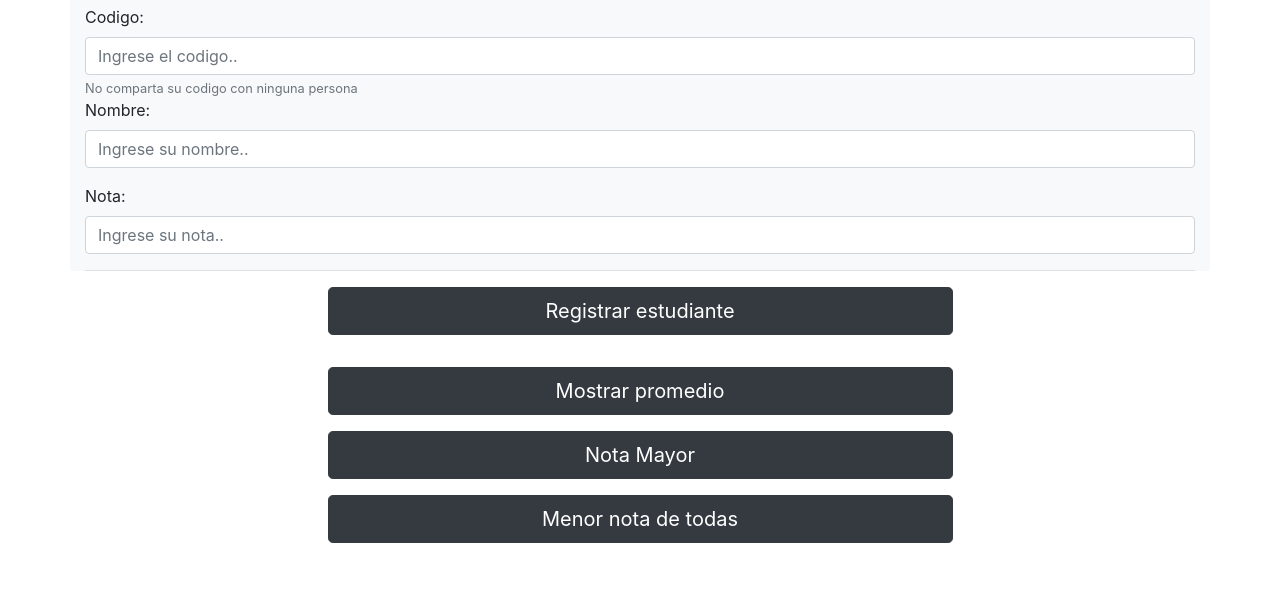
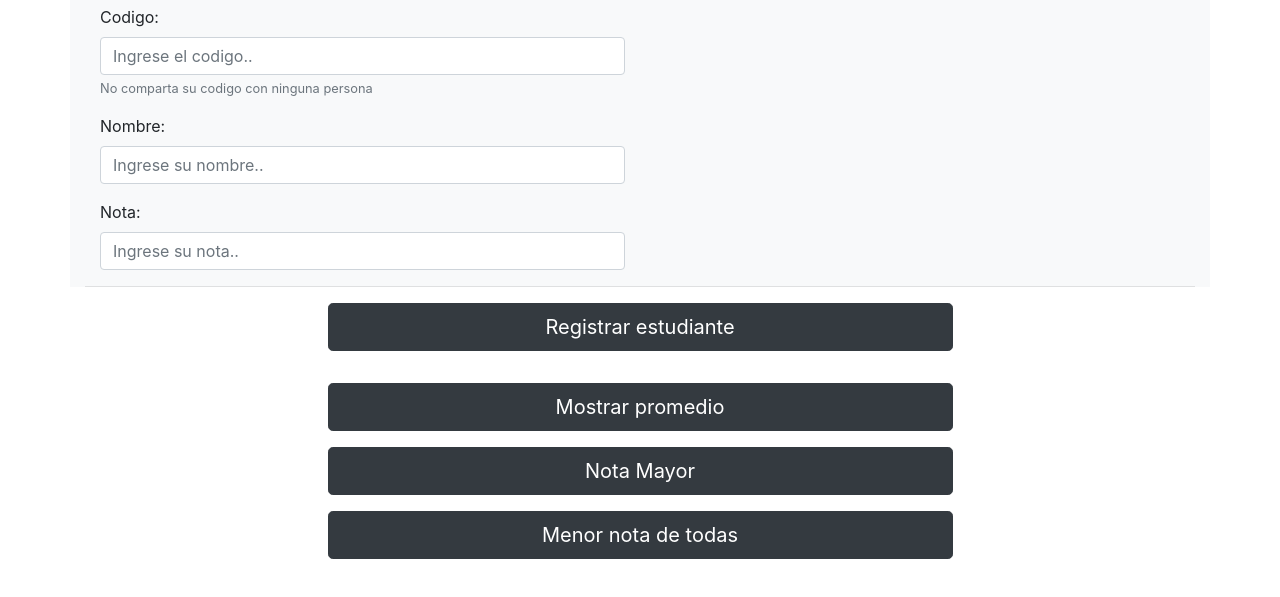
Before and after one commit to z97p-d3/elDOM_y_El_Bom-PRoyecto, a plain HTML site: page index.html in a window 1280 px wide. Shown: the part 51-648 px from the top of the page. Drawn offline with Linux system fonts and the light colour scheme.

Commit message:
formulario
completo

```diff
--- a/index.html
+++ b/index.html
@@ -13,19 +13,20 @@
 
       <h1 class="text-center">Registro estudiante</h1>
 
-  <div class="form-group">
+  <div class="form-group col-6">
     <label for="">Codigo:</label>
     <input type="email" class="form-control" id="codigo" aria-describedby="emailHelp" placeholder="Ingrese el codigo..">
     <small id="emailHelp" class="form-text text-muted">No comparta su codigo con ninguna persona</small>
-	  <div class="form-group">
+	  </div>
+	  <div class="form-group col-6">
 	      <label for="">Nombre:</label>
     <input type="email" class="form-control" id="nombre" aria-describedby="emailHelp" placeholder="Ingrese su nombre..">
 		  </div>
-	  <div class="form-group">
+	  <div class="form-group col-6">
 	      <label for="">Nota:</label>
     <input type="email" class="form-control" id="nota" aria-describedby="emailHelp" placeholder="Ingrese su nota..">
 	  </div>
-  </div>
+
 	  <hr>
 
   </div>
```
